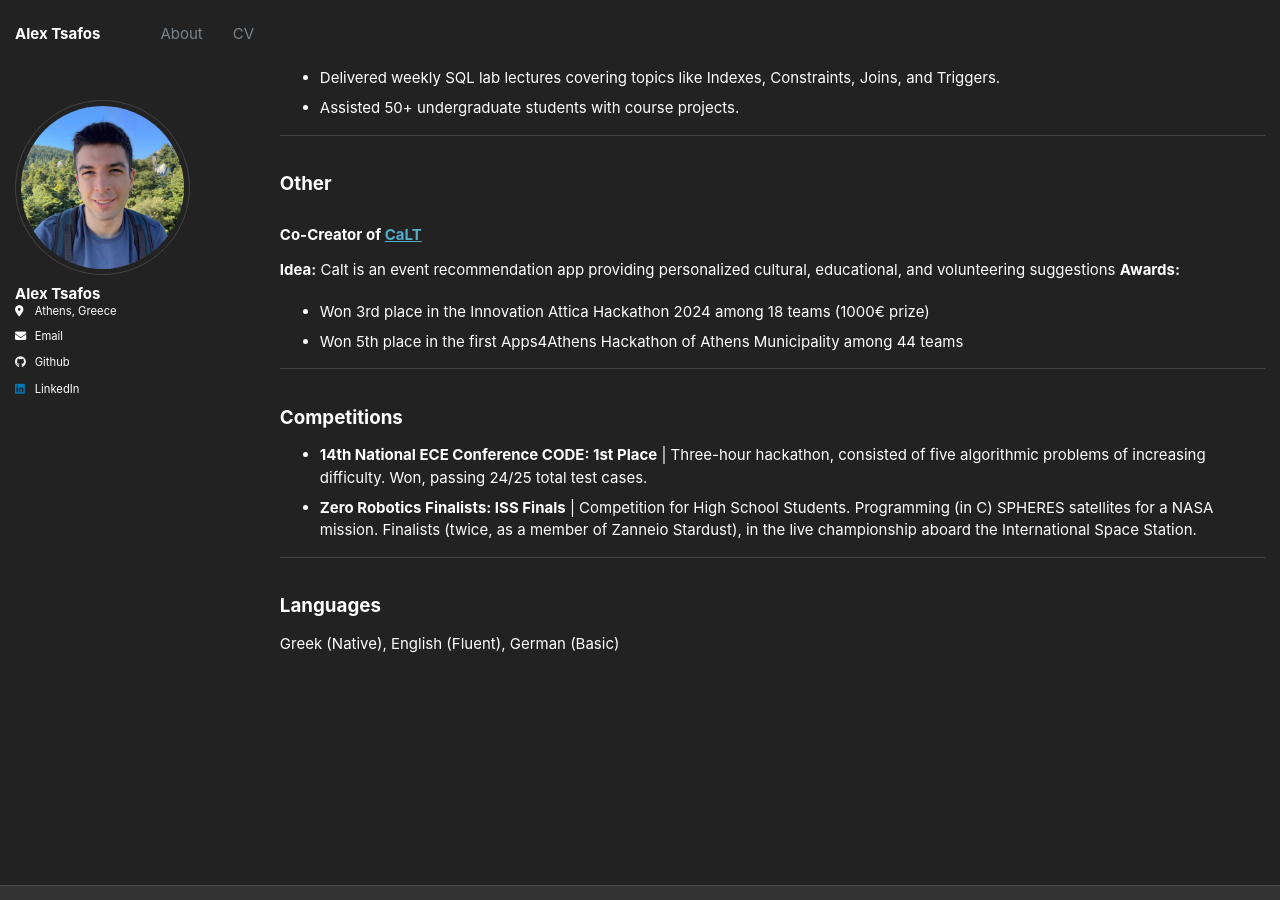
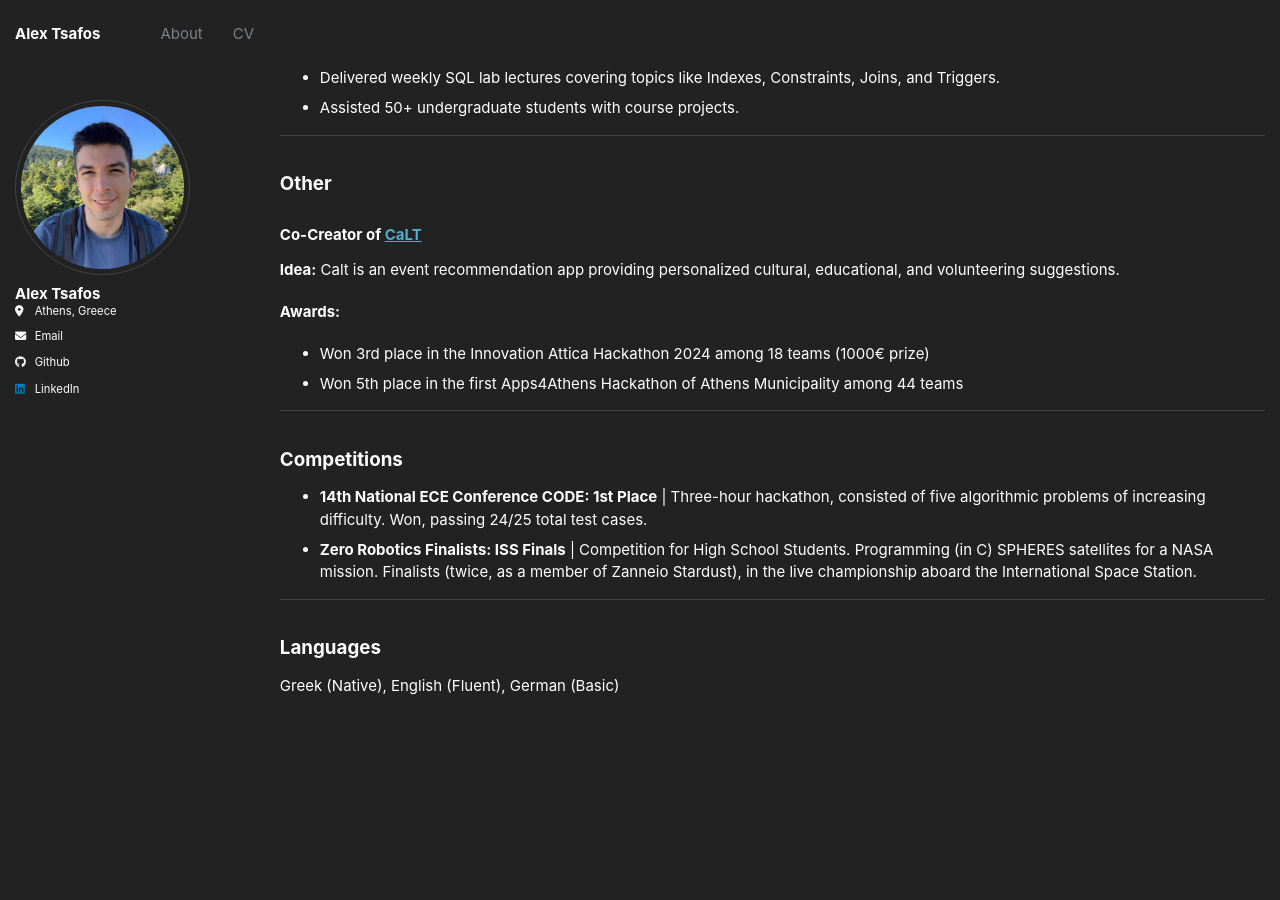
Before and after one commit to alextsaf/alextsaf.github.io, a Jekyll site: the page built from _pages/cv.md, in a window 1280 px wide and 900 px high, scrolled down 1150 px. Built offline with Jekyll 4.4.1, drawn with Linux system fonts in a browser that asks for light colours.

Commit message:
Update cv.md

```diff
--- a/_pages/cv.md
+++ b/_pages/cv.md
@@ -55,7 +55,8 @@ Athens, Attiki, Greece
 ## Other
 
 ### Co-Creator of [CaLT](https://www.calt.gr)
-**Idea:** Calt is an event recommendation app providing personalized cultural, educational, and volunteering suggestions
+**Idea:** Calt is an event recommendation app providing personalized cultural, educational, and volunteering suggestions.
+
 **Awards:**
 - Won 3rd place in the Innovation Attica Hackathon 2024 among 18 teams (1000€ prize)
 - Won 5th place in the first Apps4Athens Hackathon of Athens Municipality among 44 teams
```
